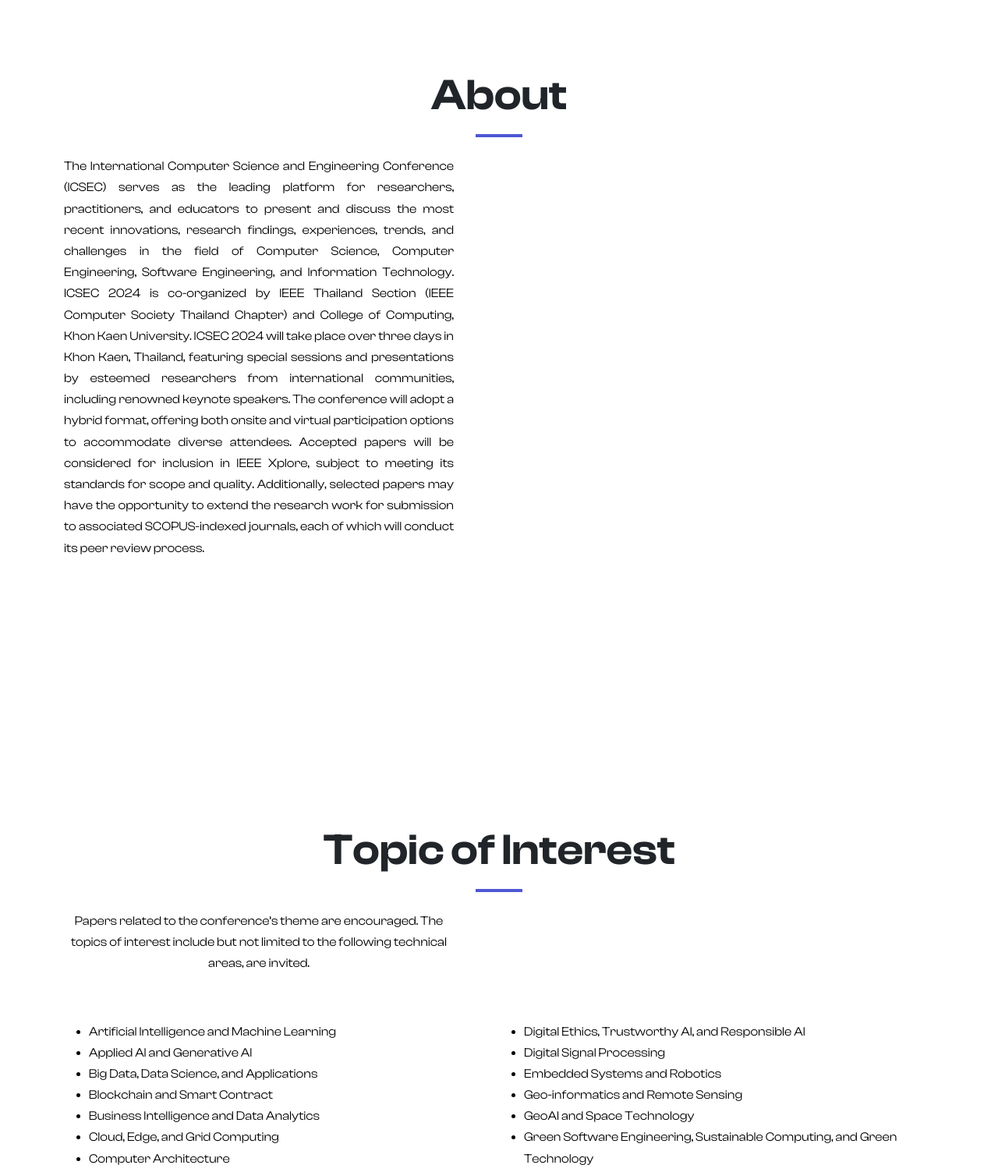
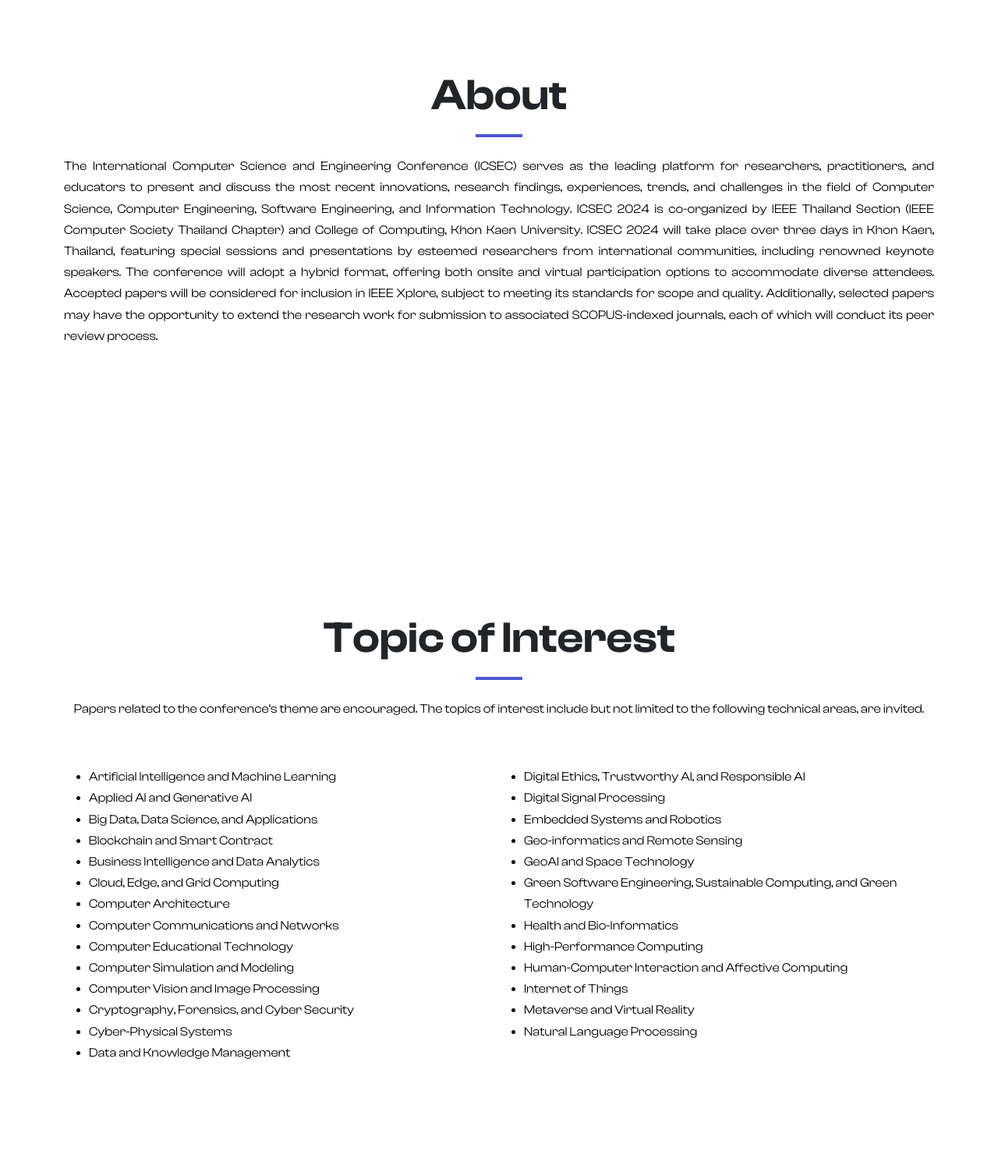
Before and after one commit to Kengelite/icsec2024, a PHP site: page / in a window 1280 px wide. Shown: the part 872-2366 px from the top of the page at 78% size. Run offline with PHP 8.4, Linux system fonts and the light colour scheme.

Commit message:
new idex

```diff
--- a/assets/css/style.css
+++ b/assets/css/style.css
@@ -128,11 +128,6 @@
 
 }
 
-
-.section-title p {
-    max-width: 500px;
-
-}
 
 
 /* ICONBOX */
--- a/index.html
+++ b/index.html
@@ -259,9 +259,8 @@
                         <h1 class="display-4 fw-semibold">IMPORTANT DATES</h1>
                         <div class="line"></div>
 
-                        <p>We love to craft digital experiances for brands rather than crap and more lorem ipsums and do crazy skills</p>
-=======
->>>>>>> 46c058c79d1310e7b9036f5aa339c718dc028196
+                        <!-- <p>We love to craft digital experiances for brands rather than crap and more lorem ipsums and do crazy skills</p> -->
+
                     </div>
                 </div>
             </div>
```
